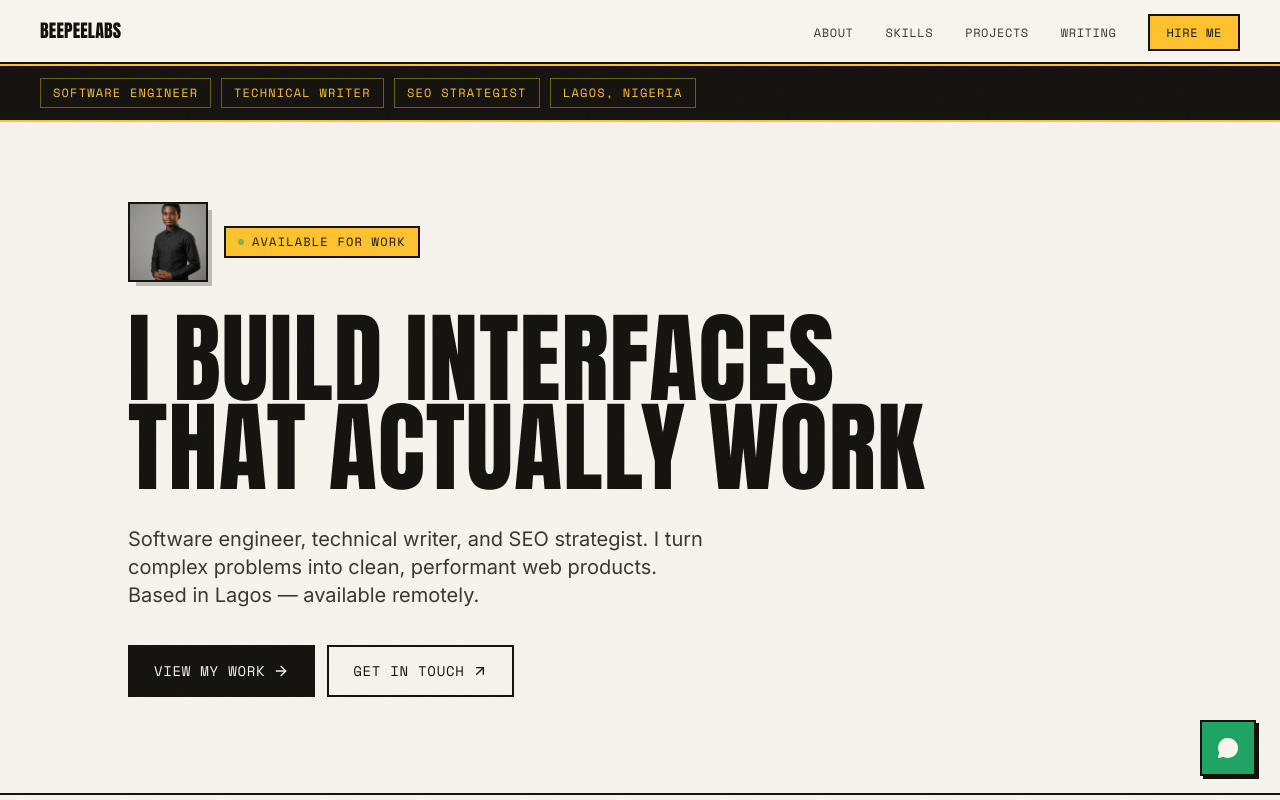
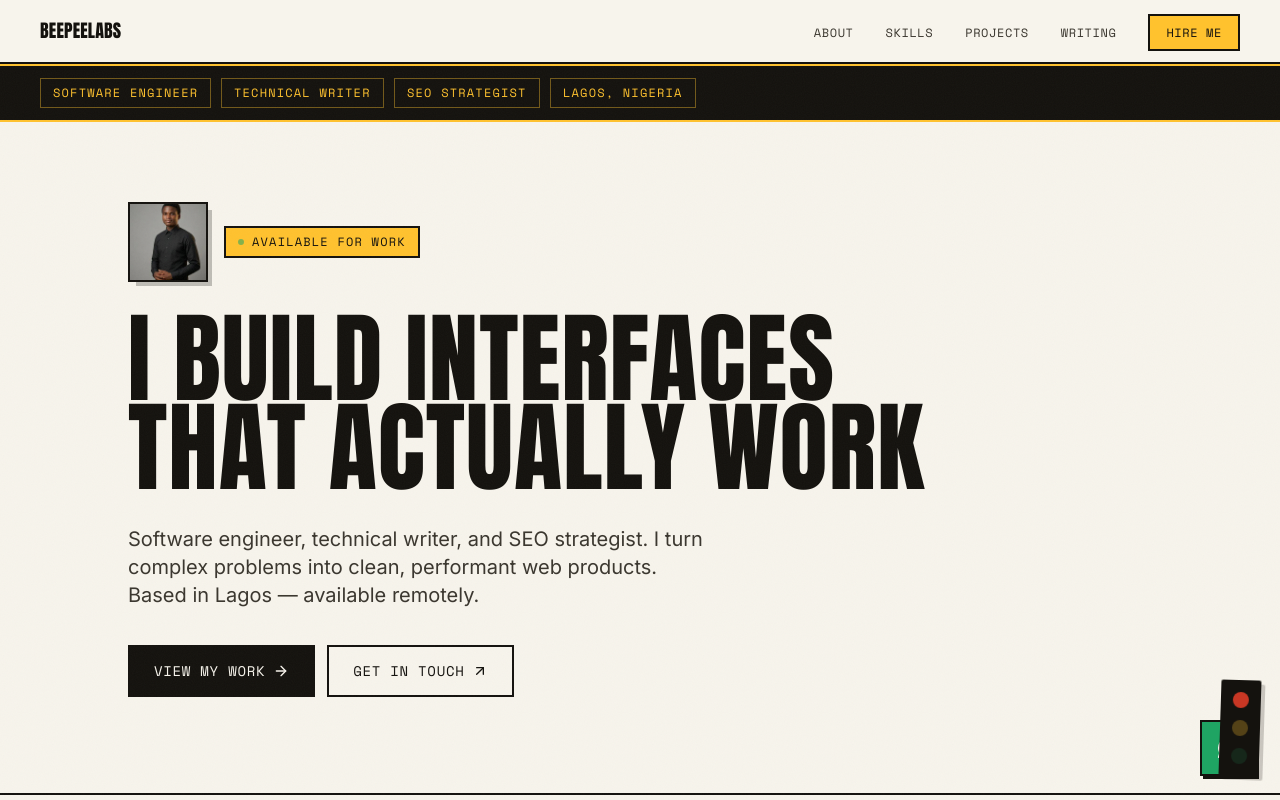
Before and after one commit to Bakareferanmi/beepeelabs-react, a React (Vite) app: page / in a window 1280 px wide. Shown: the top 800 px of the page. Built offline with nearby package versions, Linux system fonts and the light colour scheme.

Commit message:
Add loading screen, floating traffic light, and hover polish

```diff
--- a/src/App.jsx
+++ b/src/App.jsx
@@ -1,4 +1,5 @@
 import { useState, useEffect } from 'react'
+import { AnimatePresence } from 'framer-motion'
 import Nav from './components/Nav'
 import Ticker from './components/Ticker'
 import Hero from './components/Hero'
@@ -12,11 +13,14 @@ import WhatsAppButton from './components/WhatsAppButton'
 import ProjectModal from './components/ProjectModal'
 import BlogModal from './components/BlogModal'
 import PrivacyModal from './components/PrivacyModal'
+import TrafficLight from './components/TrafficLight'
+import LoadingScreen from './components/LoadingScreen'
 
 export default function App() {
   const [activeProject, setActiveProject] = useState(null)
   const [activePost, setActivePost] = useState(null)
   const [privacyOpen, setPrivacyOpen] = useState(false)
+  const [loading, setLoading] = useState(true)
 
   const openProject = (id) => {
     window.history.pushState({ modal: true }, '')
@@ -67,8 +71,16 @@ export default function App() {
     document.body.style.overflow = activeProject || activePost || privacyOpen ? 'hidden' : ''
   }, [activeProject, activePost, privacyOpen])
 
+  useEffect(() => {
+    const timer = setTimeout(() => setLoading(false), 1200)
+    return () => clearTimeout(timer)
+  }, [])
+
   return (
     <div className="min-h-screen">
+      <AnimatePresence>
+        {loading && <LoadingScreen />}
+      </AnimatePresence>
       <Nav />
       <Ticker />
       <Hero />
@@ -79,6 +91,7 @@ export default function App() {
       <Contact />
       <Footer onOpenPrivacy={openPrivacy} />
       <WhatsAppButton />
+      <TrafficLight />
       <ProjectModal projectId={activeProject} onClose={closeModal} />
       <BlogModal postId={activePost} onClose={closeModal} />
       <PrivacyModal open={privacyOpen} onClose={closeModal} />
--- /dev/null
+++ b/src/components/LoadingScreen.jsx
@@ -0,0 +1,38 @@
+import { motion } from 'framer-motion'
+
+export default function LoadingScreen() {
+  return (
+    <motion.div
+      className="fixed inset-0 z-[100] bg-paper flex flex-col items-center justify-center gap-6"
+      exit={{ opacity: 0 }}
+      transition={{ duration: 0.5, ease: [0.2, 0.6, 0.2, 1] }}
+    >
+      <motion.div
+        animate={{ y: [0, -8, 0] }}
+        transition={{ duration: 1.4, repeat: Infinity, ease: 'easeInOut' }}
+      >
+        <div className="w-12 h-28 bg-ink border-2 border-ink rounded-sm flex flex-col items-center justify-between py-3 gap-2">
+          <motion.span
+            className="w-5 h-5 rounded-full bg-[#E23D28]"
+            animate={{ opacity: [1, 0.15, 0.15] }}
+            transition={{ duration: 1.2, repeat: Infinity, ease: 'easeInOut' }}
+          />
+          <motion.span
+            className="w-5 h-5 rounded-full bg-yellow"
+            animate={{ opacity: [0.15, 1, 0.15] }}
+            transition={{ duration: 1.2, repeat: Infinity, ease: 'easeInOut' }}
+          />
+          <motion.span
+            className="w-5 h-5 rounded-full bg-green"
+            animate={{ opacity: [0.15, 0.15, 1] }}
+            transition={{ duration: 1.2, repeat: Infinity, ease: 'easeInOut' }}
+          />
+        </div>
+      </motion.div>
+
+      <span className="font-mono text-xs uppercase tracking-widest text-ink-soft">
+        Loading BeepeeLabs
+      </span>
+    </motion.div>
+  )
+}
--- /dev/null
+++ b/src/components/TrafficLight.jsx
@@ -0,0 +1,29 @@
+import { motion } from 'framer-motion'
+
+export default function TrafficLight() {
+  return (
+    <motion.div
+      className="fixed bottom-5 right-5 z-40"
+      animate={{ y: [0, -6, 0], rotate: [0, -2, 0, 2, 0] }}
+      transition={{ duration: 4, repeat: Infinity, ease: 'easeInOut' }}
+    >
+      <div className="w-9 h-20 md:w-10 md:h-24 bg-ink border-2 border-ink rounded-sm flex flex-col items-center justify-between py-2.5 gap-1.5 shadow-[4px_4px_0_rgba(20,18,14,0.2)]">
+        <motion.span
+          className="w-4 h-4 md:w-4.5 md:h-4.5 rounded-full bg-[#E23D28]"
+          animate={{ opacity: [1, 0.15, 0.15] }}
+          transition={{ duration: 6, repeat: Infinity, ease: 'easeInOut' }}
+        />
+        <motion.span
+          className="w-4 h-4 md:w-4.5 md:h-4.5 rounded-full bg-yellow"
+          animate={{ opacity: [0.15, 1, 0.15] }}
+          transition={{ duration: 6, repeat: Infinity, ease: 'easeInOut' }}
+        />
+        <motion.span
+          className="w-4 h-4 md:w-4.5 md:h-4.5 rounded-full bg-green"
+          animate={{ opacity: [0.15, 0.15, 1] }}
+          transition={{ duration: 6, repeat: Infinity, ease: 'easeInOut' }}
+        />
+      </div>
+    </motion.div>
+  )
+}
```
